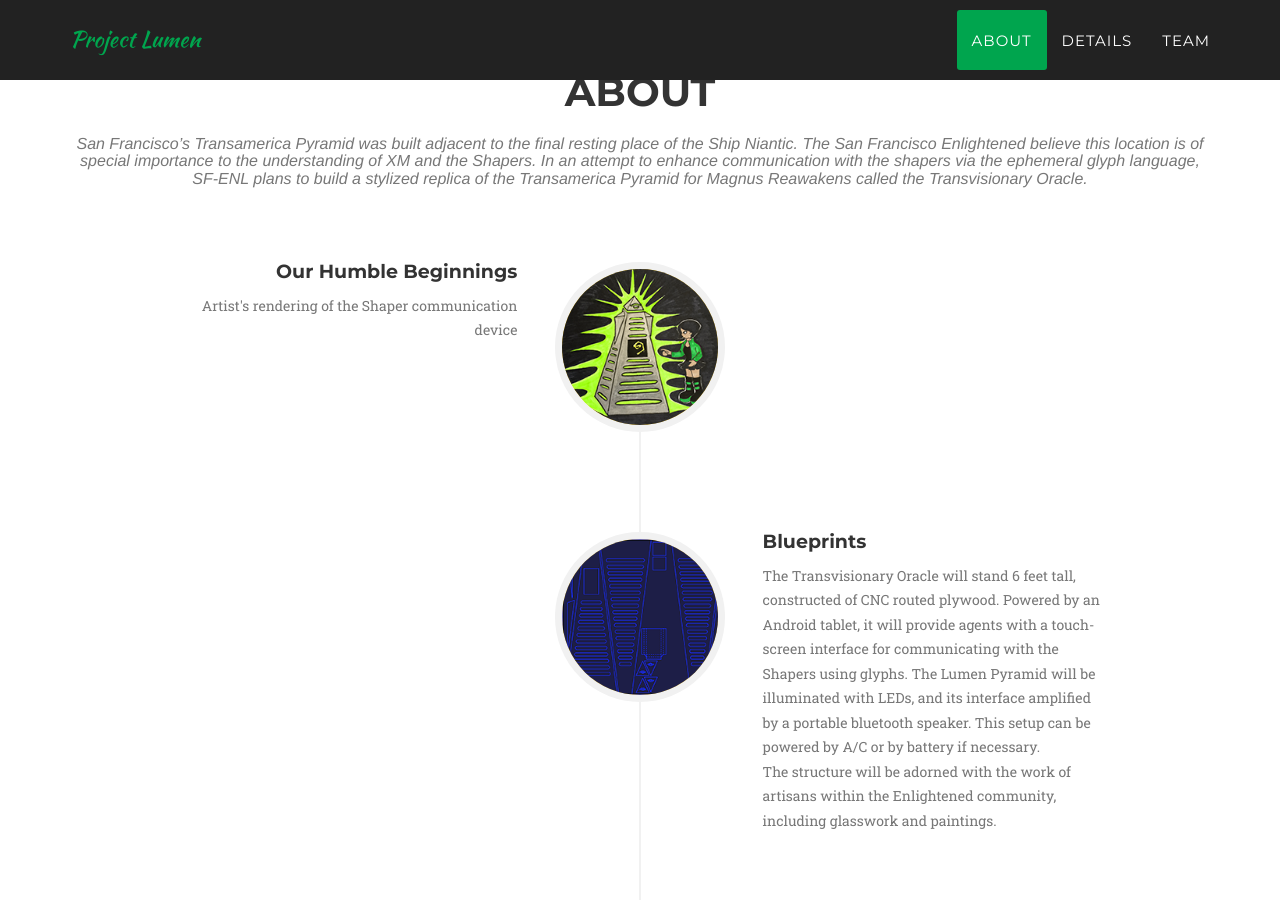
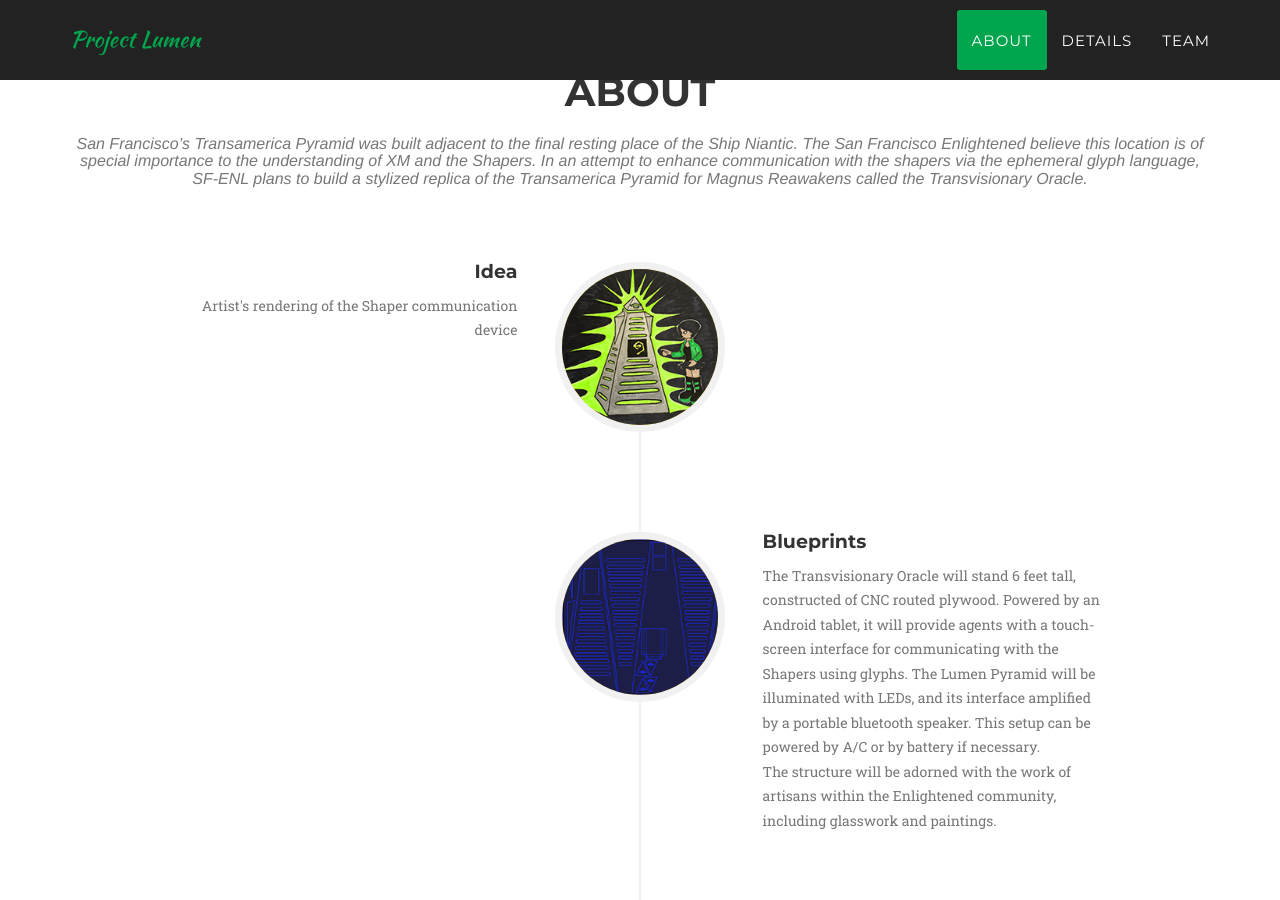
Before and after one commit to winonatong/magnus_reawakens, a Jekyll site: the page built from index.html, in a window 1280 px wide and 900 px high, scrolled down 913 px. Built offline with Jekyll 4.4.1, drawn with Linux system fonts in a browser that asks for light colours; some web fonts are replaced.

Commit message:
minor text changes

```diff
--- a/_includes/portfolio_grid.html
+++ b/_includes/portfolio_grid.html
@@ -46,7 +46,7 @@
                             </div>
                             <div class="timeline-panel">
                                 <div class="timeline-heading">
-                                    <h4 class="subheading">Our Humble Beginnings</h4>
+                                    <h4 class="subheading">Idea</h4>
                                 </div>
                                 <div class="timeline-body">
                                     <p class="text-muted">Artist's rendering of the Shaper communication device</p>
```
